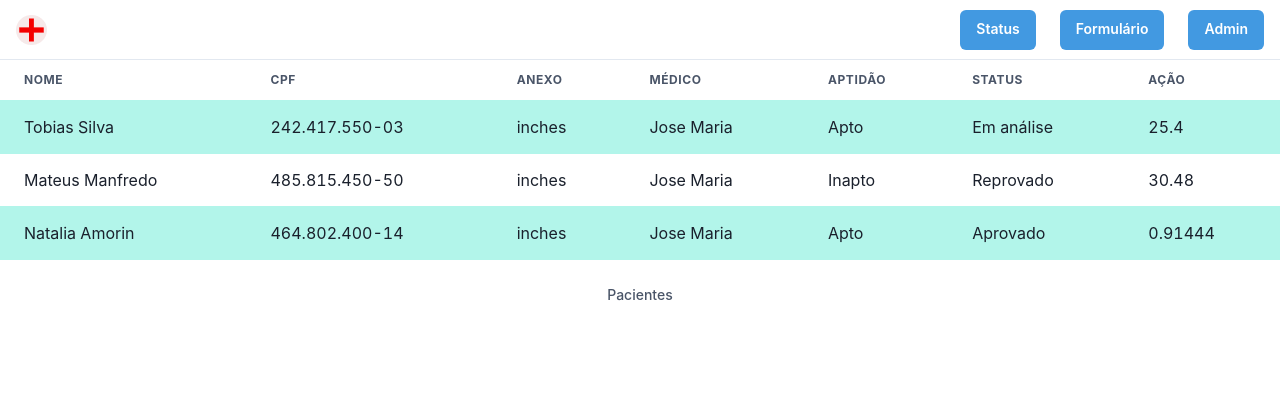
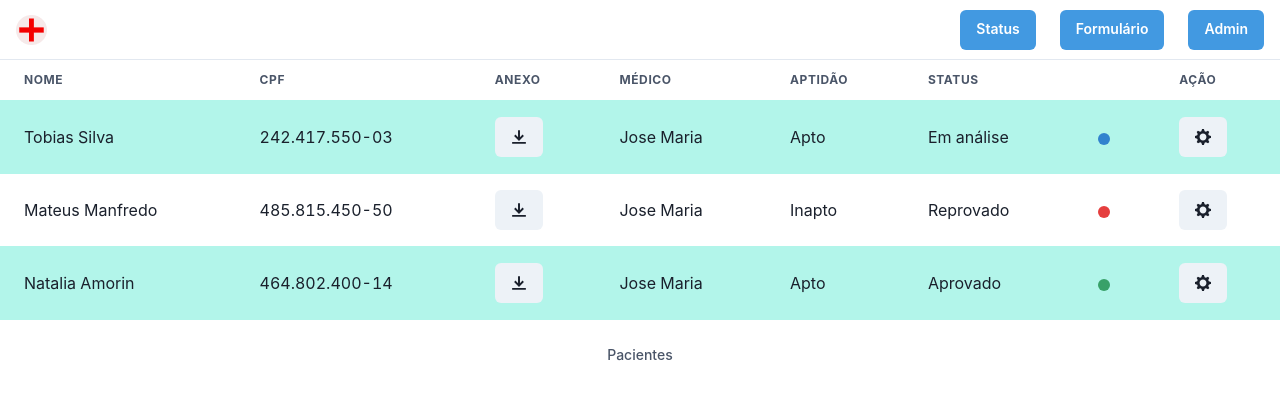
Before and after one commit to mateusvg/sistema_atestado_medico_Type_script, a React (Create React App) app: page /login/table in a window 1280 px wide. Shown: the top 400 px of the page. Built offline with nearby package versions, Linux system fonts and the light colour scheme.

Commit message:
pagina de status  e tabela, e alteraçoes icones

```diff
--- /dev/null
+++ b/src/Components/CircleIconStatus.tsx
@@ -0,0 +1,10 @@
+import { Icon } from '@chakra-ui/react'
+
+export const CircleIcon = (props:any) => (
+  <Icon viewBox='0 0 200 200' {...props}>
+    <path
+      fill='currentColor'
+      d='M 100, 100 m -75, 0 a 75,75 0 1,0 150,0 a 75,75 0 1,0 -150,0'
+    />
+  </Icon>
+)
--- a/src/Pages/Table.tsx
+++ b/src/Pages/Table.tsx
@@ -2,15 +2,15 @@ import {
   Table,
   Thead,
   Tbody,
-    Tfoot,
   Tr,
   Th,
   Td,
   TableCaption,
   TableContainer,
 } from '@chakra-ui/react'
-
-
+import {CircleIcon} from '../Components/CircleIconStatus'
+import { SettingsIcon, DownloadIcon } from '@chakra-ui/icons'
+import { Button } from '@chakra-ui/react';
 
 export default function Simple() {
 
@@ -28,6 +28,7 @@ export default function Simple() {
               <Th>Médico</Th>
               <Th>Aptidão</Th>
               <Th>Status</Th>
+              <Th></Th>
               <Th>Ação</Th>
             </Tr>
           </Thead>
@@ -35,29 +36,32 @@ export default function Simple() {
             <Tr>
               <Td>Tobias Silva</Td>
               <Td>242.417.550-03</Td>
-        <Td>inches</Td>
+              <Td><Button><DownloadIcon /></Button></Td>
               <Td>Jose Maria</Td>
               <Td>Apto</Td>
-        <Td>Em análise</Td>
-        <Td>25.4</Td>
+              <Td>Em análise </Td>
+              <Td><CircleIcon color='blue.500' /></Td>
+              <Td><Button><SettingsIcon /></Button></Td>
             </Tr>
             <Tr>
               <Td>Mateus Manfredo</Td>
               <Td>485.815.450-50</Td>
-        <Td>inches</Td>
+              <Td><Button><DownloadIcon /></Button></Td>
               <Td>Jose Maria</Td>
               <Td>Inapto</Td>
               <Td>Reprovado</Td>
-        <Td >30.48</Td>
+              <Td><CircleIcon color='red.500' /></Td>
+              <Td><Button><SettingsIcon /></Button></Td>
             </Tr>
             <Tr>
               <Td>Natalia Amorin</Td>
               <Td>464.802.400-14</Td>
-        <Td>inches</Td>
+              <Td><Button><DownloadIcon /></Button></Td>
               <Td>Jose Maria</Td>
               <Td>Apto</Td>
               <Td>Aprovado</Td>
-        <Td >0.91444</Td>
+              <Td><CircleIcon color='green.500' /></Td>
+              <Td><Button><SettingsIcon /></Button></Td>
             </Tr>
           </Tbody>
         </Table>
```
Also changed, not shown: package.json (+3 -5 lines). Lines whose indentation alone changed are shown as unchanged.
